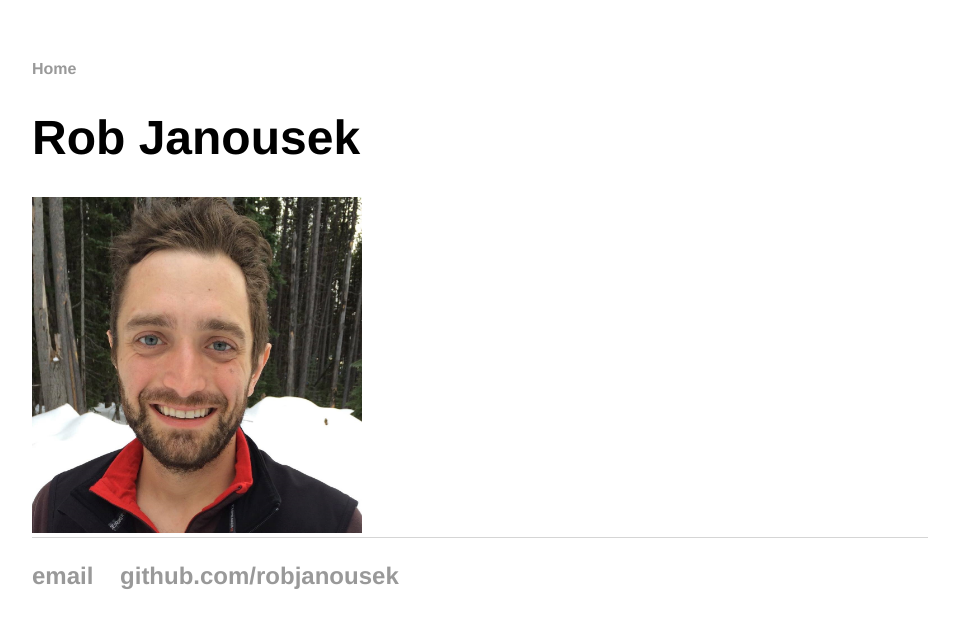
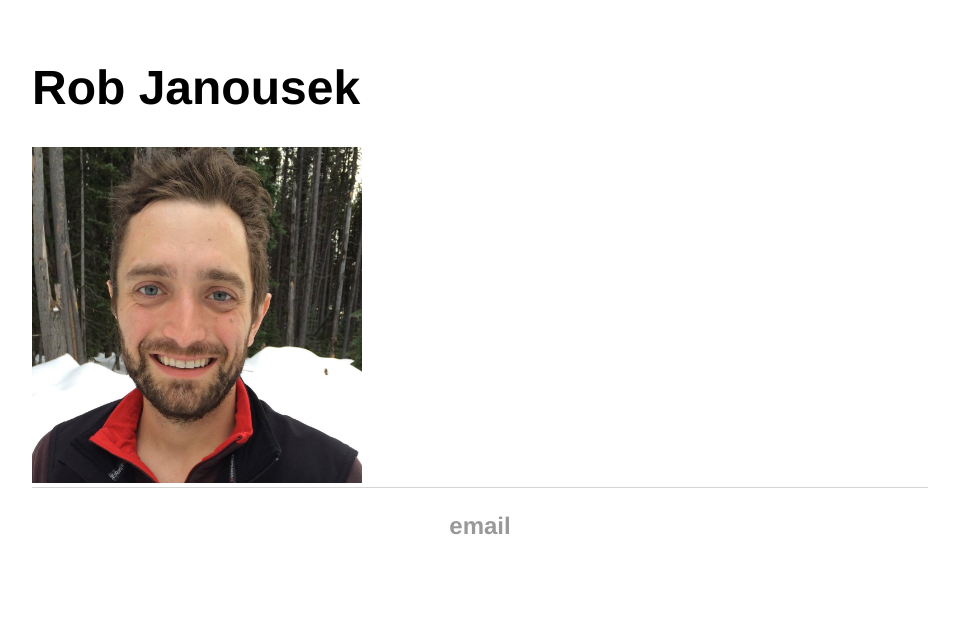
Before and after one commit to robjanousek/robjanousek.github.io, a Jekyll site: the page built from index.html, in a window 1280 px wide. Shown: the top 628 px of the page, without its empty margins (160-1119 px from the left). Built offline with Jekyll 4.4.1, drawn with Linux system fonts in a browser that asks for light colours.

Commit message:
Update default.html

```diff
--- a/_layouts/default.html
+++ b/_layouts/default.html
@@ -8,8 +8,8 @@
 		<body>
 			<nav>
 	    		<ul>
-	        		<li><a href="/">Home</a></li>
-		        	<!--<li><a href="/about">About</a></li>
+	        		<!--<li><a href="/">Home</a></li>
+		        		<li><a href="/about">About</a></li>
 	        			<li><a href="/cv">CV</a></li>
 	        			<li><a href="/blog">Blog</a></li>
 				-->
@@ -22,8 +22,8 @@
 			</div><!-- /.container -->
 			<footer>
 	    		<ul>
-	        		<li><a href="mailto:mail@robjanousek.com">email</a></li>
-	        		<li><a href="https://github.com/robjanousek">github.com/robjanousek</a></li>
+	        		<li><div style="text-align: center"><a href="mailto:mail@robjanousek.com">email</a></li>
+
 				</ul>
 			</footer>
 		</body>
```
